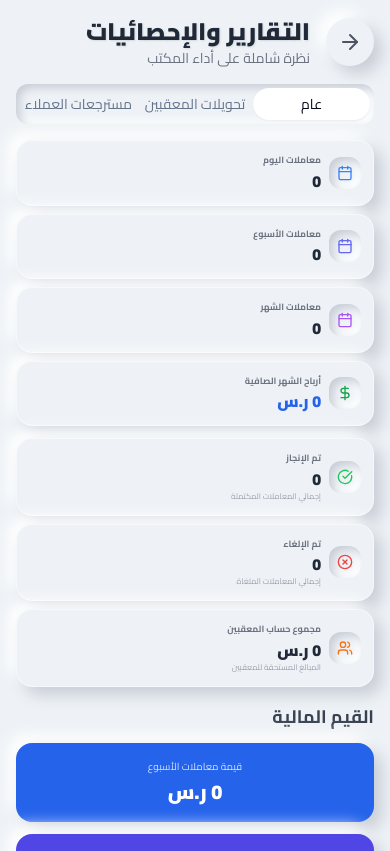
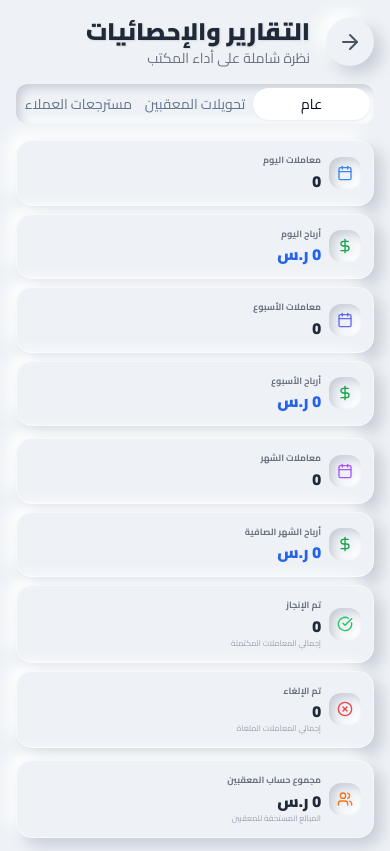
Before and after one commit to alnopeapp2025/Tagep, a React (Vite) app: page /reports in a window 390 px wide. Shown: the top 851 px of the page. Built offline with nearby package versions, Linux system fonts and the light colour scheme.

Commit message:
Commit from Dualite Alpha:

```diff
--- a/src/pages/ReportsPage.tsx
+++ b/src/pages/ReportsPage.tsx
@@ -8,7 +8,9 @@ export default function ReportsPage() {
   const navigate = useNavigate();
   const [stats, setStats] = useState({
     todayCount: 0,
+    todayProfit: 0, // NEW
     weekCount: 0,
+    weekProfit: 0, // NEW
     monthCount: 0,
     completedCount: 0,
     cancelledCount: 0,
@@ -39,6 +41,10 @@ export default function ReportsPage() {
     let compC = 0, cancC = 0;
     let totalV = 0, weekV = 0, monthV = 0;
     let agentsV = 0;
+
+    // Profit Calcs
+    let todayRev = 0, todayCost = 0;
+    let weekRev = 0, weekCost = 0;
     let monthRev = 0, monthCost = 0;
 
     txs.forEach(t => {
@@ -62,7 +68,15 @@ export default function ReportsPage() {
       // Agent Totals (Cost)
       agentsV += agentPrice;
 
-      // Monthly Profit Calculation (Revenue - Cost for this month)
+      // Profit Calculation (Revenue - Cost)
+      if (tDate >= startOfDay) {
+        todayRev += clientPrice;
+        todayCost += agentPrice;
+      }
+      if (tDate >= startOfWeek) {
+        weekRev += clientPrice;
+        weekCost += agentPrice;
+      }
       if (tDate >= startOfMonth) {
         monthRev += clientPrice;
         monthCost += agentPrice;
@@ -71,7 +85,9 @@ export default function ReportsPage() {
 
     setStats({
       todayCount: todayC,
+      todayProfit: todayRev - todayCost,
       weekCount: weekC,
+      weekProfit: weekRev - weekCost,
       monthCount: monthC,
       completedCount: compC,
       cancelledCount: cancC,
@@ -120,8 +136,9 @@ export default function ReportsPage() {
         </TabsList>
 
         <TabsContent value="general">
-            {/* Compact Grid Gap */}
+            {/* Row 1: Today & Week (Transactions + Profits) */}
             <div className="grid grid-cols-1 md:grid-cols-2 lg:grid-cols-4 gap-2 mb-3">
+                {/* Today Pair */}
                 <StatCard
                     title="معاملات اليوم"
                     value={stats.todayCount}
@@ -129,11 +146,31 @@ export default function ReportsPage() {
                     colorClass="text-blue-500"
                 />
                 <StatCard
+                    title="أرباح اليوم"
+                    value={`${stats.todayProfit.toLocaleString()} ر.س`}
+                    icon={DollarSign}
+                    colorClass="text-green-600"
+                    valueColorClass="text-blue-600"
+                />
+
+                {/* Week Pair */}
+                <StatCard
                     title="معاملات الأسبوع"
                     value={stats.weekCount}
                     icon={Calendar}
                     colorClass="text-indigo-500"
                 />
+                <StatCard
+                    title="أرباح الأسبوع"
+                    value={`${stats.weekProfit.toLocaleString()} ر.س`}
+                    icon={DollarSign}
+                    colorClass="text-green-600"
+                    valueColorClass="text-blue-600"
+                />
+            </div>
+
+            {/* Row 2: Month & Others */}
+            <div className="grid grid-cols-1 md:grid-cols-2 lg:grid-cols-4 gap-2 mb-3">
                 <StatCard
                     title="معاملات الشهر"
                     value={stats.monthCount}
@@ -147,23 +184,23 @@ export default function ReportsPage() {
                     colorClass="text-green-600"
                     valueColorClass="text-blue-600"
                 />
-            </div>
-
-            <div className="grid grid-cols-1 md:grid-cols-3 gap-2 mb-3">
-                <StatCard
+                 <StatCard
                     title="تم الإنجاز"
                     value={stats.completedCount}
                     icon={CheckCircle}
                     colorClass="text-green-500"
                     subText="إجمالي المعاملات المكتملة"
                 />
-                <StatCard
+                 <StatCard
                     title="تم الإلغاء"
                     value={stats.cancelledCount}
                     icon={XCircle}
                     colorClass="text-red-500"
                     subText="إجمالي المعاملات الملغاة"
                 />
+            </div>
+
+            <div className="grid grid-cols-1 md:grid-cols-3 gap-2 mb-3">
                 <StatCard
                     title="مجموع حساب المعقبين"
                     value={`${stats.agentsTotal.toLocaleString()} ر.س`}
```
Also changed, not shown: 5 other files (tests, documents, lock files or other folders).
